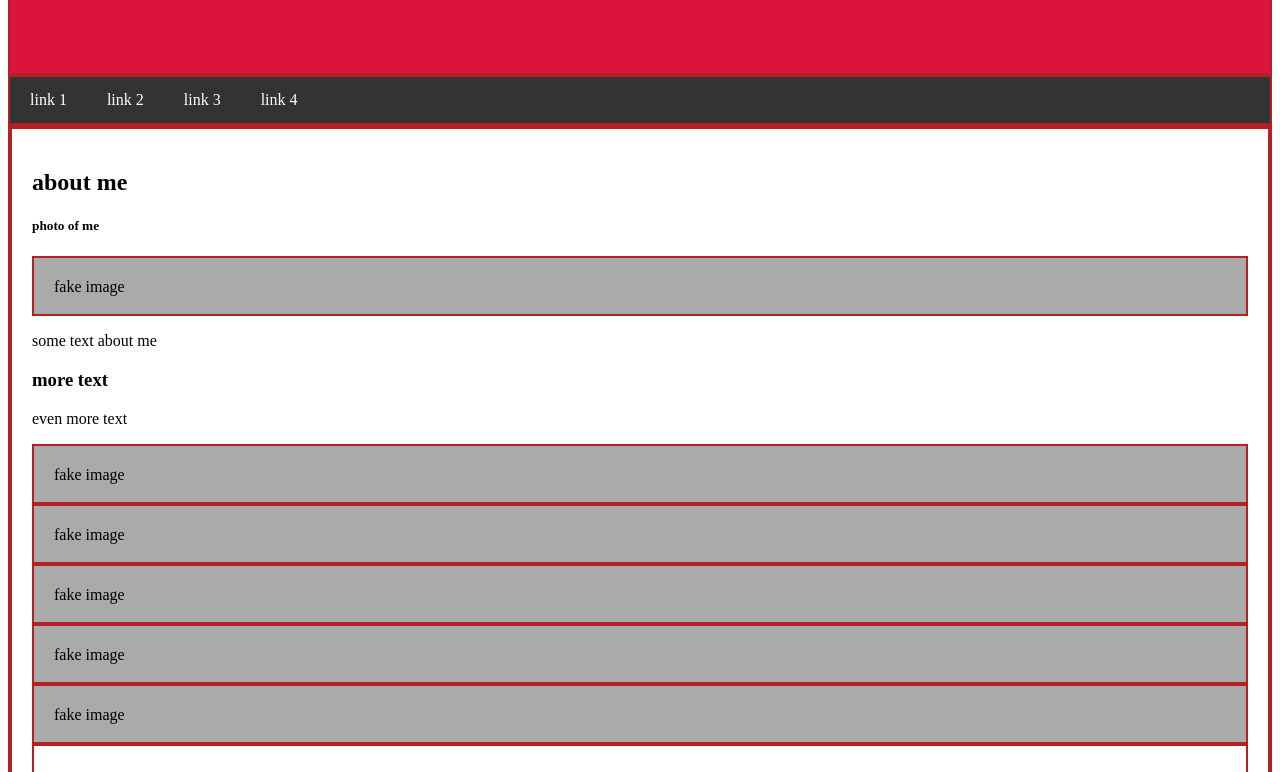
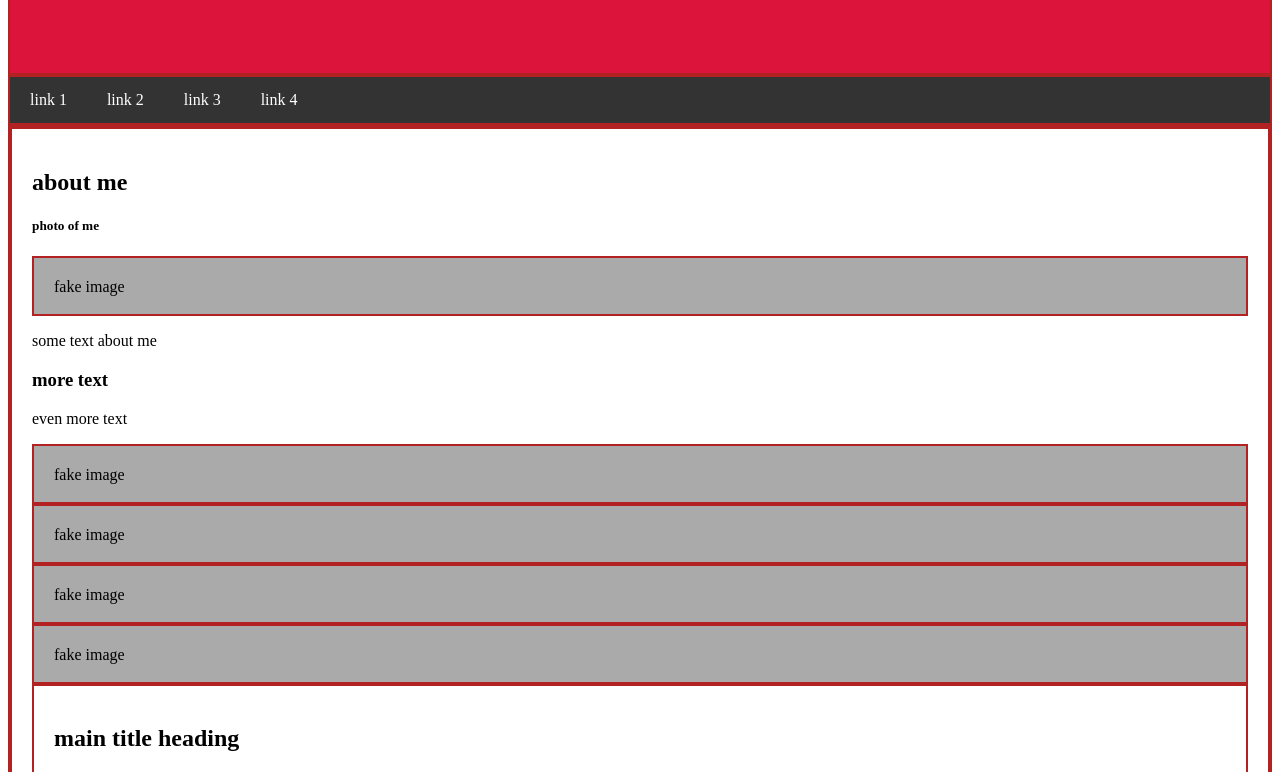
Before and after one commit to JJCokeky/John-WebDev, a plain HTML site: page FlexWebsite/index.html in a window 1280 px wide. Shown: the part 171-943 px from the top of the page. Drawn offline with Linux system fonts and the light colour scheme.

Commit message:
added  new inclass to work on

```diff
--- a/FlexWebsite/index.html
+++ b/FlexWebsite/index.html
@@ -37,9 +37,6 @@ in class demo
             <div class="fake-image">fake image</div>
             <div class="fake-image">fake image</div>
             <div class="fake-image">fake image</div>
-            <div class="fake-image">
-                fake image
-            </div>
             <div class="main">
                 <h2>
                     main title heading
@@ -57,11 +54,8 @@ in class demo
                     main title heading
                 </h2>
                 <h5>
-                    title description
-                </h5>
-                <div class="fake-image">
-                    fake image
-                </div>
+                    title description</h5>
+                <div class="fake-image">fake image</div>
                 <p>some more text</p>
                 <p>even more text</p>
             </div>
```
Also changed, not shown: NewsSite/index.html (added, +13 -0 lines), NewsSite/style.css (added).
